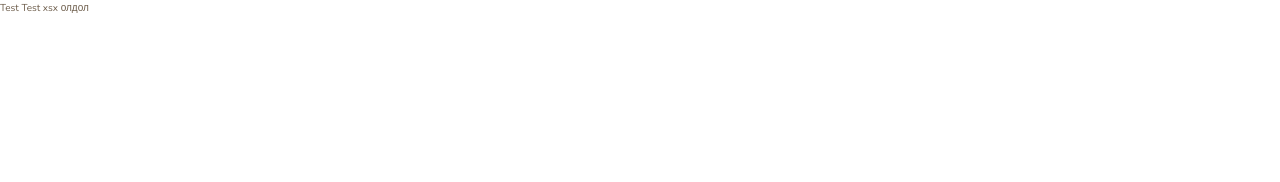
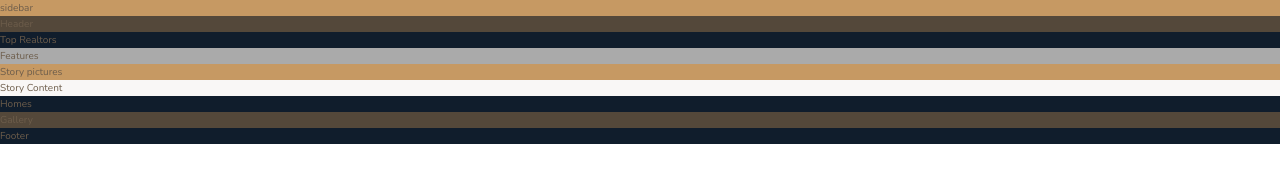
Before and after one commit to IrinaBBB/nexter, a plain HTML site: page index.html in a window 1280 px wide. Drawn offline with nearby package versions, Linux system fonts and the light colour scheme.

Commit message:
setup: initial html markup

```diff
--- a/index.html
+++ b/index.html
@@ -6,12 +6,45 @@
         <meta http-equiv="X-UA-Compatible" content="ie=edge">
 
         <link href="https://fonts.googleapis.com/css?family=Josefin+Sans:300,400,400i|Nunito:300,300i" rel="stylesheet">
-        <link rel="stylesheet" href="./assets/css/main.css">
+        <link rel="stylesheet" href="./sass/main.css">
         <link rel="shortcut icon" type="image/png" href="img/favicon.png">
 
         <title>nexter &mdash; your home, your freedom</title>
     </head>
     <body class="container">
-        Test Test xsx олдол
+        <div class="sidebar">
+            sidebar
+        </div>
+        <!-- /.sidebar -->
+        <header class="header">
+            Header
+        </header>
+        <div class="realtors">
+            Top Realtors
+        </div>
+        <!-- /.realtors -->
+        <section class="features">
+            Features
+        </section>
+
+        <div class="story__pictures">
+            Story pictures
+        </div>
+        <!-- /.story__pictures -->
+        <div class="story__content">
+            Story Content
+        </div>
+        <!-- /.story__content -->
+        <section class="homes">
+            Homes
+        </section>
+        <section class="gallery">
+            Gallery
+        </section>
+
+        <footer class="footer">
+            Footer
+        </footer>
+
     </body>
 </html>
--- a/sass/_features.scss
+++ b/sass/_features.scss
@@ -0,0 +1,3 @@
+.features {
+    background-color: $color-grey-light-2;
+}
--- a/sass/_footer.scss
+++ b/sass/_footer.scss
@@ -0,0 +1,3 @@
+.footer {
+    background-color: $color-secondary;
+}
--- a/sass/_gallery.scss
+++ b/sass/_gallery.scss
@@ -0,0 +1,3 @@
+.gallery {
+    background-color: $color-grey-dark-1;
+}
--- a/sass/_header.scss
+++ b/sass/_header.scss
@@ -0,0 +1,3 @@
+.header {
+    background-color: $color-grey-dark-1;
+}
--- a/sass/_homes.scss
+++ b/sass/_homes.scss
@@ -0,0 +1,3 @@
+.homes {
+    background-color: $color-secondary;
+}
--- a/sass/_realtors.scss
+++ b/sass/_realtors.scss
@@ -0,0 +1,3 @@
+.realtors {
+    background-color: $color-secondary;
+}
--- a/sass/_sidebar.scss
+++ b/sass/_sidebar.scss
@@ -0,0 +1,3 @@
+.sidebar {
+    background-color: $color-primary;
+}
--- a/sass/_story.scss
+++ b/sass/_story.scss
@@ -0,0 +1,9 @@
+.story {
+    &__pictures {
+        background-color: $color-primary;
+    }
+
+    &__content {
+        background-color: $color-grey-light-1;
+    }
+}
```
Also changed, not shown: assets/css/main.css (deleted), sass/main.css (added), 1 other file.
